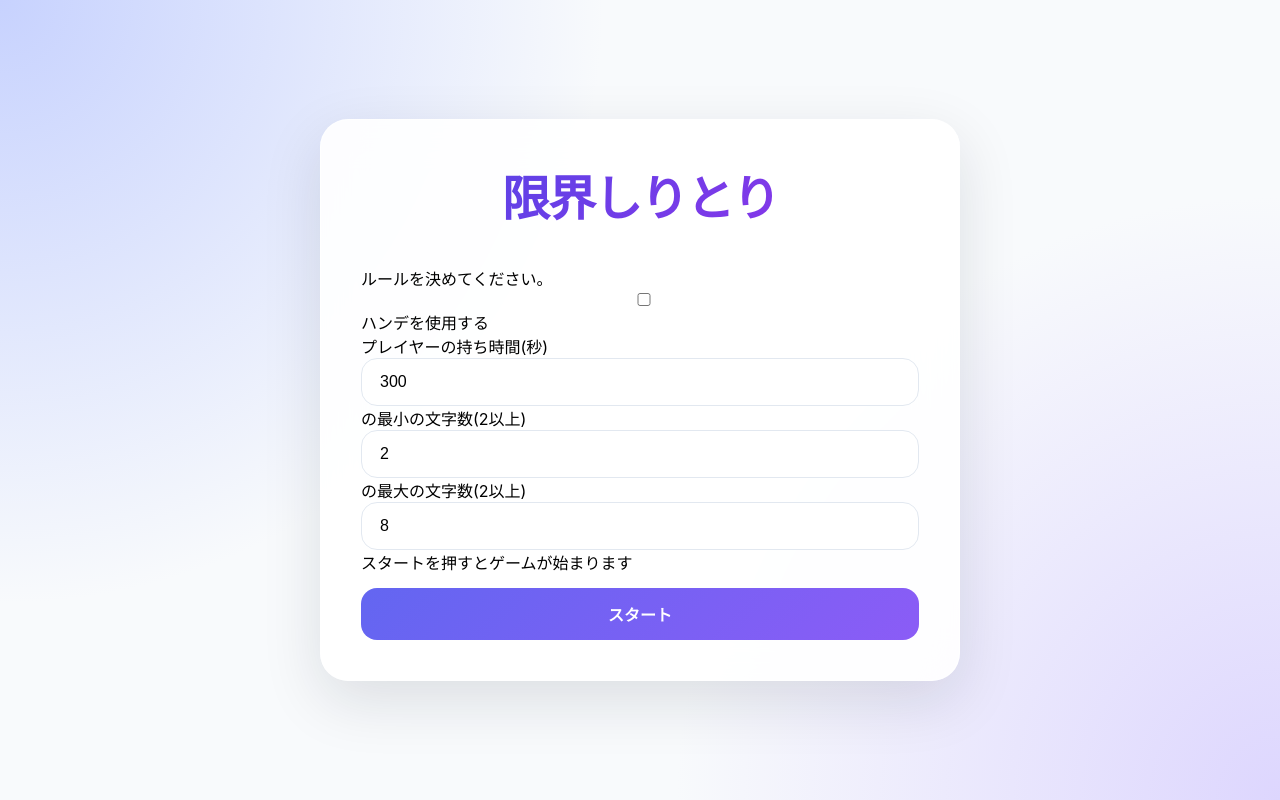
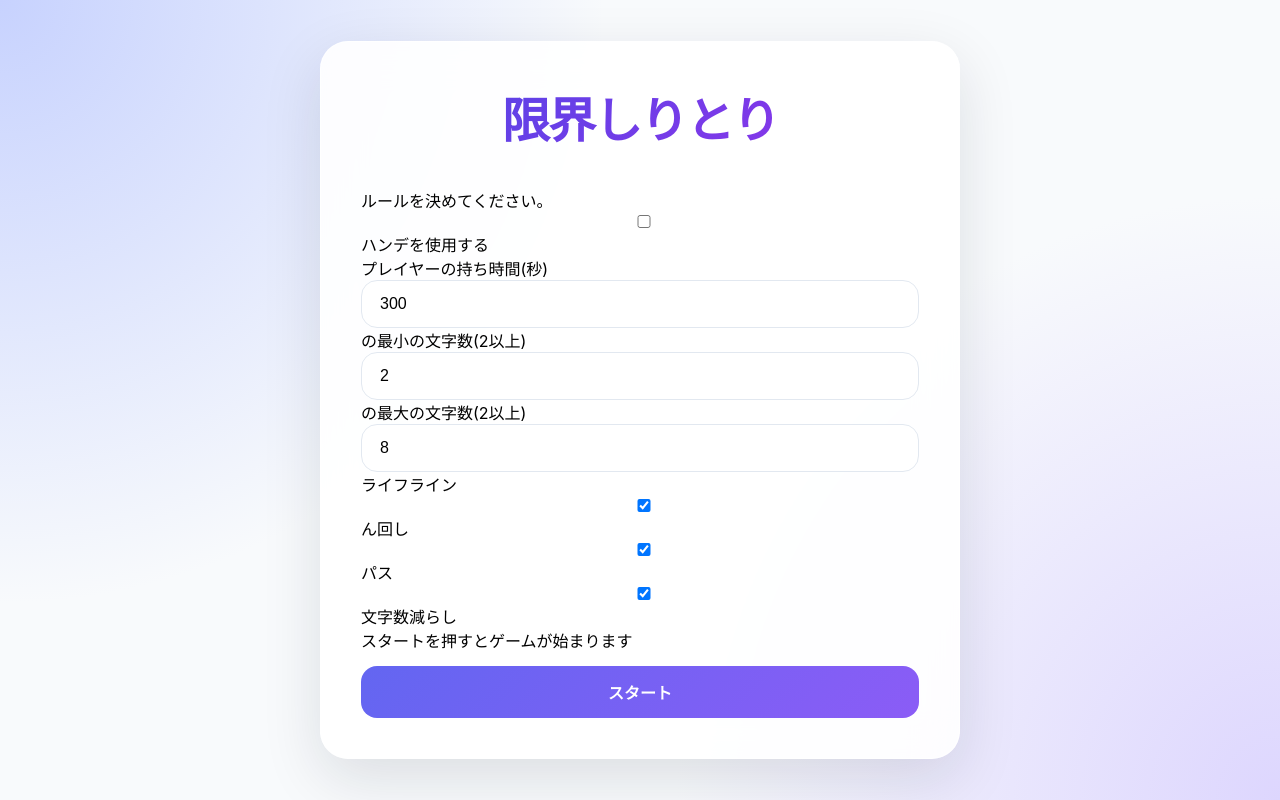
Before and after one commit to ITF-HOGEHOGE/gen-shiri, a React (Vite) app: page / in a window 1280 px wide. Both pictures are taken after a click on the button "ゲームを始める". Built offline with nearby package versions, Linux system fonts and the light colour scheme.

Commit message:
'lifeline'

```diff
--- a/src/components/Game.tsx
+++ b/src/components/Game.tsx
@@ -5,6 +5,7 @@ import Player from "./Player";
 import Input from "./Input";
 import "./Game.css";
 import { SettingValues } from "./settings";
+import Settings from "./settings/Setting";
 
 function Game (props: {
     settings: [SettingValues, SettingValues]
@@ -41,6 +42,11 @@ function Game (props: {
         playerRefs[turn].current?.endTurn();
         setIsPaused(true);
     };
+
+    //ライフラインをこのターンで使用中か
+    const [useNmawashi,setUseNmawashi] = useState(false);
+    const [useLengthDown,setUseLengthDown] = useState(false);
+
     // ゲームを再開
     const resumeGame = () => {
         playerRefs[turn].current?.startTurn();
@@ -80,14 +86,56 @@ function Game (props: {
                 />
             </div>
             <p>プレイヤー{turn + 1}の番です。</p>
+            <div>
+                使えるライフライン
+                {props.settings[turn].lifeline.pass ? (
+                    <button onClick={() => {
+                        props.settings[turn].lifeline.pass = false
+                        passTurn()
+                    }
+                    }>パス</button>
+                ):(
+                    <></>
+                )}
+                {props.settings[turn].lifeline.nmawashi ? (
+                    <label>
+                        <input
+                            type='checkbox'
+                            checked={useNmawashi}
+                            onChange={(e) => setUseNmawashi(e.target.checked)}
+                        />
+                        ん回し
+                    </label>
+                ):(
+                    <></>
+                )}
+                {props.settings[turn].lifeline.lengthDown ? (
+                    <label>
+                        <input
+                            type='checkbox'
+                            checked={useLengthDown}
+                            onChange={(e) => setUseLengthDown(e.target.checked)}
+                        />
+                        文字数減らし
+                    </label>
+                ):(
+                    <></>
+                )}
+            </div>
             <Input
                 passTurn={passTurn}
+                useNmawashi={useNmawashi}
+                useLengthDown={useLengthDown}
                 wordLength={[props.settings[0].wordLength, props.settings[1].wordLength]}
                 turn={turn}
+                lifeline={props.settings[turn].lifeline}
+                setUseLengthDown={setUseLengthDown}
+                setUseNmawashi={setUseNmawashi}
             />
             <button onClick={switchPaused}>
                 {isPaused ? '再開' : '一時停止'}
             </button>
+            {}
             <button type="button" onClick={() => props.setModeWrapper("start")}>ゲームをやめる</button>
         </div>
     )
--- a/src/components/Input.tsx
+++ b/src/components/Input.tsx
@@ -3,19 +3,29 @@ import { WordLength } from "./settings";
 
 function Input(props: {
     passTurn: () => void,
+    setUseNmawashi: React.Dispatch<React.SetStateAction<boolean>>,
+    setUseLengthDown: React.Dispatch<React.SetStateAction<boolean>>,
+    useLengthDown: boolean
+    useNmawashi: boolean
     wordLength: [WordLength, WordLength],
     turn: number
+    lifeline:{
+        nmawashi: boolean;
+        pass: boolean;
+        lengthDown: boolean;
+    }
 }) {
     // 使用済みの言葉
     const usedWords = useRef<Set<string>>(new Set());
-
+    //文字数減らしで増える文字数
+    const [addLength,setAddLength] = useState([0,0])
 
     // 要求する文字列の長さ
     const [requestLen, setRequestLen] = useState<number>(getRandomLength(0));
     // 次の言葉の長さをランダムに決定
     function getRandomLength(turn: number) {
         const { min, max } = props.wordLength[turn];
-        return Math.floor(Math.random() * (max - min + 1)) + min;
+        return Math.floor(Math.random() * (max - min + 1)) + min + addLength[turn];
     }
 
     // 要求する文字列の頭文字
@@ -25,6 +35,13 @@ function Input(props: {
         let last: string = word[word.length - 1];
         if (last === 'ー') {
             last = word[word.length - 2];
+        }
+        if (props.useNmawashi === true) {
+            if (word[word.length-2] === 'ー'){
+                last = word[word.length-3]
+            }else{
+                last = word[word.length-2]
+            }
         }
         const smallToLarge: Record<string,string> = {
             "ぁ": "あ",
@@ -51,16 +68,25 @@ function Input(props: {
     }
     // 入力が適切か判定
     const checkInput = async (input: string, hiraganaInput: string) => {
+        if (props.useLengthDown === true){
+                if (hiraganaInput.length < 2){
+                    alert('2文字以上の言葉を入力して下さい')
+                    return;
+                }else if(hiraganaInput.length >= requestLen) {
+                    alert('文字数を減らすことができません')
+                    return;
+                }
+        }else{
             // 文字列の長さチェック
-        if (requestLen === props.wordLength[props.turn].max) {
+            if (requestLen === props.wordLength[props.turn].max + addLength[props.turn]) {
                 if (hiraganaInput.length < requestLen) {
                     alert(`${requestLen}文字以上の言葉を入力してください`);
-                return;
-            }
+                    return;}
             }else{
                 if (hiraganaInput.length !== requestLen) {
                     alert(`${requestLen}文字の言葉を入力してください`);
                     return;
+                }
             }
         }
         // 頭文字チェック
@@ -83,6 +109,11 @@ function Input(props: {
                 return;
             }
         }
+        //ん回し使用時に最後の文字が「ん」になっているか
+        if (props.useNmawashi === true && hiraganaInput[hiraganaInput.length-1] !== 'ん') {
+            alert('最後の文字が「ん」ではないため、ん回しは使えません');
+            return;
+        }
         // 次の頭文字
         const nextHead = getNextHead(hiraganaInput);
         if (nextHead === 'ん'){
@@ -91,6 +122,20 @@ function Input(props: {
         }
         // 使用済み単語を更新
         usedWords.current.add(hiraganaInput);
+        if (props.useNmawashi === true) {
+            props.lifeline.nmawashi = false
+        }
+        if (props.useLengthDown === true) {
+            props.lifeline.lengthDown = false
+        }
+        props.setUseLengthDown(false)
+        props.setUseNmawashi(false)
+        //ん回しで次に追加する文字数を更新
+        setAddLength(prev => {
+            const next = [...prev];
+            next[props.turn] = requestLen - hiraganaInput.length
+            return next;
+        })
         setRequestHead(nextHead)
         setRequestLen(getRandomLength(1 - props.turn))
         clearInput();
@@ -177,10 +222,15 @@ function Input(props: {
             setInputHiraganaConverting("");
         }
     }, [inputConverting]);
-
     return (
         <>
-            <p>文字数: {requestLen === props.wordLength[props.turn].max ? `${requestLen}文字以上` : `${requestLen}文字`}</p>
+            <p>
+                文字数:
+                {requestLen === props.wordLength[props.turn].max + addLength[props.turn]
+                    ? `${requestLen-addLength[props.turn]}${addLength[props.turn] ? `+${addLength[props.turn]}` : ""}文字以上`
+                    : `${requestLen-addLength[props.turn]}${addLength[props.turn] ? `+${addLength[props.turn]}` : ""}文字`
+                }
+            </p>
             <p>最初の文字: {requestHead}</p>
             <div>
                 <p>ひらがな表示です。</p>
--- a/src/components/settings/PlayerSettings.tsx
+++ b/src/components/settings/PlayerSettings.tsx
@@ -7,13 +7,20 @@ const PlayerSetting = forwardRef((props: {
     const [inputTime, setInputTime] = useState(300);
     const [inputMinWordLength, setInputMinWordLength] = useState(2);
     const [inputMaxWordLength, setInputMaxWordLength] = useState(8);
+    const [lifeline,setLifeline] = useState({
+        nmawashi: true,
+        pass: true,
+        lengthDown: true
+    })
+
     const getInput = (): SettingValues => {
         return {
             time: inputTime,
             wordLength: {
                 min: inputMinWordLength,
                 max: inputMaxWordLength
-            }
+            },
+            lifeline
         }
     };
 
@@ -69,6 +76,66 @@ const PlayerSetting = forwardRef((props: {
                     }}
                 />
             </div>
+            <div>
+                ライフライン
+                <label>
+                    <input
+                        type="checkbox"
+                        checked={lifeline.nmawashi}
+                        onChange={(e) =>
+                            setLifeline(prev => ({
+                                ...prev,
+                                nmawashi: e.target.checked
+                            }))
+                        }
+                    />
+                    {
+                        props.playerId === undefined
+                        ? ""
+                        : props.playerId === 1
+                        ? "プレイヤー1"
+                        : "プレイヤー2"
+                    }ん回し
+                </label>
+                <label>
+                    <input
+                        type="checkbox"
+                        checked={lifeline.pass}
+                        onChange={(e) =>
+                            setLifeline(prev => ({
+                                ...prev,
+                                pass: e.target.checked
+                            }))
+                        }
+                    />
+                    {
+                        props.playerId === undefined
+                        ? ""
+                        : props.playerId === 1
+                        ? "プレイヤー1"
+                        : "プレイヤー2"
+                    }パス
+                </label>
+                <label>
+                    <input
+                        type="checkbox"
+                        checked={lifeline.lengthDown}
+                        onChange={(e) =>
+                            setLifeline(prev => ({
+                                ...prev,
+                                lengthDown: e.target.checked
+                            }))
+                        }
+                    />
+                    {
+                        props.playerId === undefined
+                        ? ""
+                        : props.playerId === 1
+                        ? "プレイヤー1"
+                        : "プレイヤー2"
+                    }文字数減らし
+                </label>
+            </div>
         </div>
     )
 });
--- a/src/components/settings/Setting.tsx
+++ b/src/components/settings/Setting.tsx
@@ -42,7 +42,15 @@ function Settings(props: {
         // モード遷移
         const settings: [SettingValues, SettingValues] = useHandicap
             ? [inputs[0], inputs[1]]
-            : [inputs[0], inputs[0]];
+            : [{
+                time: inputs[0].time,
+                wordLength: inputs[0].wordLength,
+                lifeline: {...inputs[0].lifeline},
+            }, {
+                time: inputs[0].time,
+                wordLength: inputs[0].wordLength,
+                lifeline: {...inputs[0].lifeline},
+            }];
         props.setModeWrapper(
             "game",
             { settings }
--- a/src/components/settings/index.ts
+++ b/src/components/settings/index.ts
@@ -5,13 +5,23 @@ export type WordLength = {
 
 export type SettingValues = {
     time: number,
-    wordLength: WordLength
+    wordLength: WordLength,
+    lifeline: {
+        nmawashi: boolean;
+        pass: boolean;
+        lengthDown: boolean;
+    }
 };
-export const defaultSettingValues = {
+export const defaultSettingValues: SettingValues = {
     time: 300,
     wordLength: {
         min: 2,
         max: 8
+    },
+    lifeline: {
+        nmawashi: true,
+        pass: true,
+        lengthDown: true,
     }
 };
 
```
Lines whose indentation alone changed are shown as unchanged.
